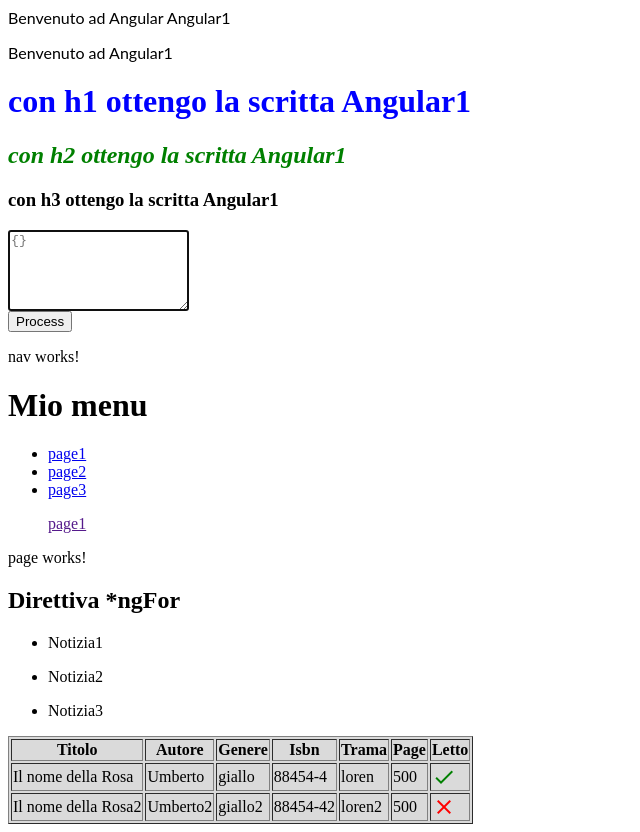
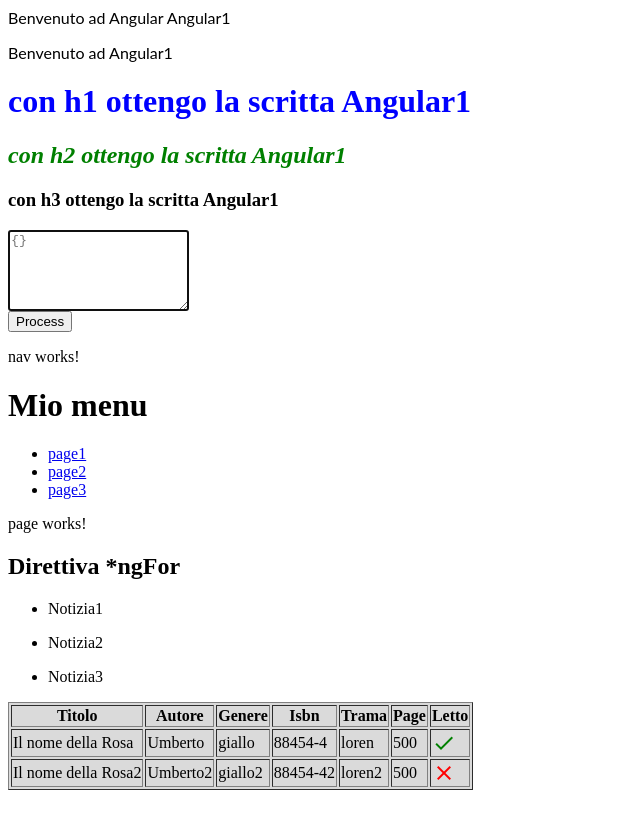
Before and after one commit to TikitakaMike83/VideoCorso, an Angular app: page / in a window 1280 px wide. Shown: the whole page, without its empty margins (0-640 px from the left). After the commit the page ends 800 px from the top, so only its background shows below. Built offline with nearby package versions, Linux system fonts and the light colour scheme.

Commit message:
1 file modified

```diff
--- a/src/app/nav/nav.component.html
+++ b/src/app/nav/nav.component.html
@@ -9,5 +9,3 @@ nav works!
   <li><a href="#">{{link2}}</a></li>
   <li><a href="#">{{link3}}</a></li>
 </ul>
-
-<ul><a href="">{{link1}}</a></ul>
```
